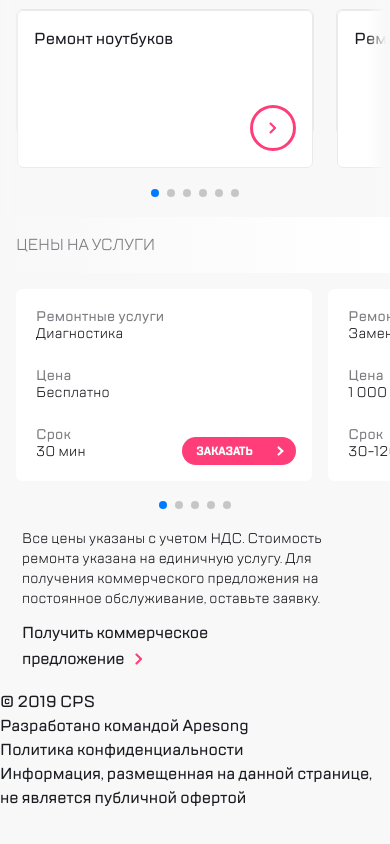
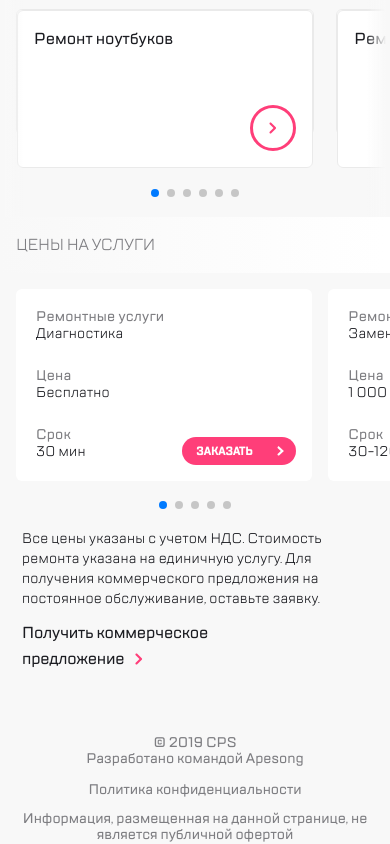
Before and after one commit to AOhapkin/kata_webCore_final, a website built with webpack: page src/index.html in a window 390 px wide. Shown: the part 869-1713 px from the top of the page. Before the commit the page ends 1679 px from the top, so only its background shows below. Built offline with nearby package versions, Linux system fonts and the light colour scheme.

Commit message:
footer--mobile

```diff
--- /dev/null
+++ b/src/scss/blocks/page-footer.scss
@@ -0,0 +1,25 @@
+.page-footer {
+  display: flex;
+  flex-direction: column;
+  align-items: center;
+  gap: 10px;
+}
+
+.page-footer__column {
+  text-align: center;
+}
+
+.page-footer__text {
+  color: #7E7E82;
+  text-align: center;
+  font-size: 14px;
+  font-style: normal;
+  font-weight: 500;
+  line-height: 16px; /* 114.286% */
+}
+
+.page-footer__link:hover {
+  color: rgb(149, 0, 112);
+  text-decoration: underline;
+  cursor: pointer;
+}
--- a/src/scss/blocks/page.scss
+++ b/src/scss/blocks/page.scss
@@ -46,6 +46,9 @@
 
 .page__footer {
   grid-area: page-footer;
+  padding-top: 45px;
+  padding-right: 10px;
+  padding-left: 10px;
 }
 
 .page__menu-overlay {
--- a/src/scss/style.scss
+++ b/src/scss/style.scss
@@ -24,3 +24,4 @@
 @import './blocks/tech-types.scss';
 @import './blocks/prices.scss';
 @import './blocks/prices-button.scss';
+@import './blocks/page-footer.scss';
```
